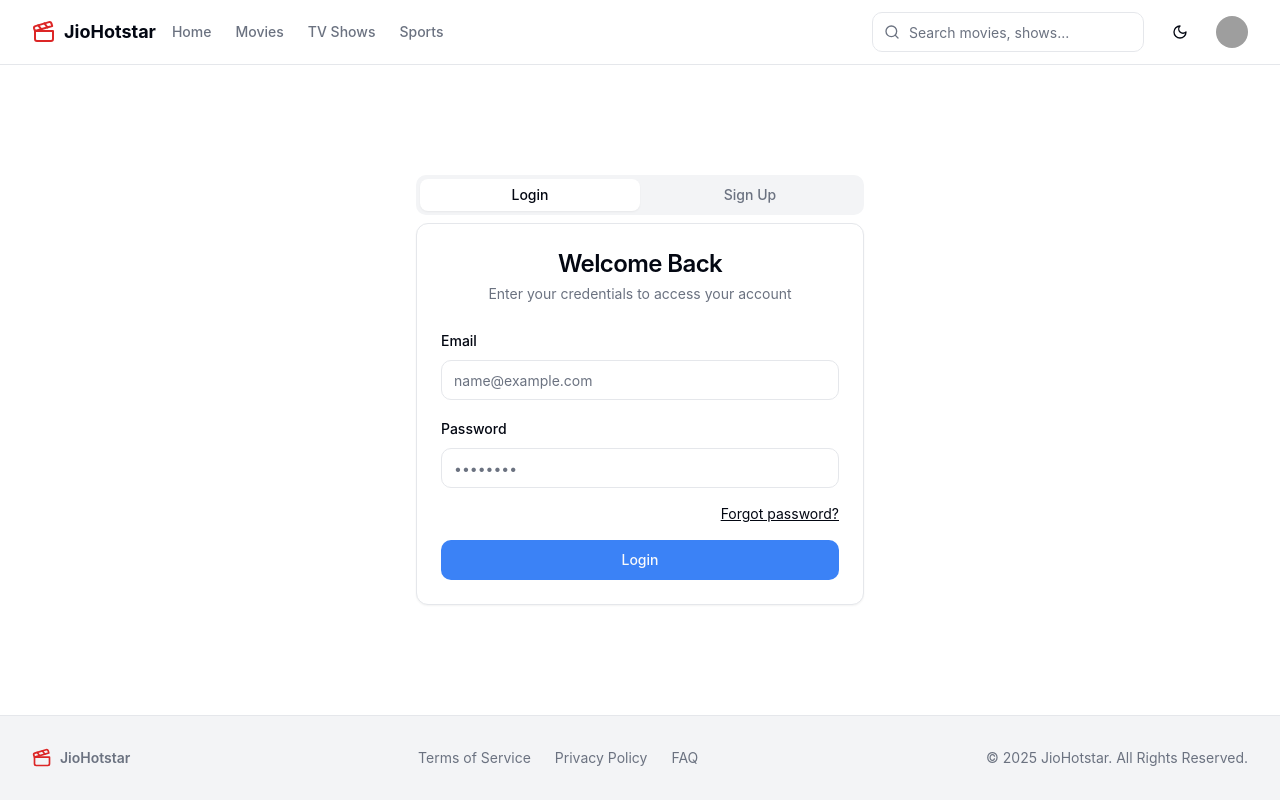
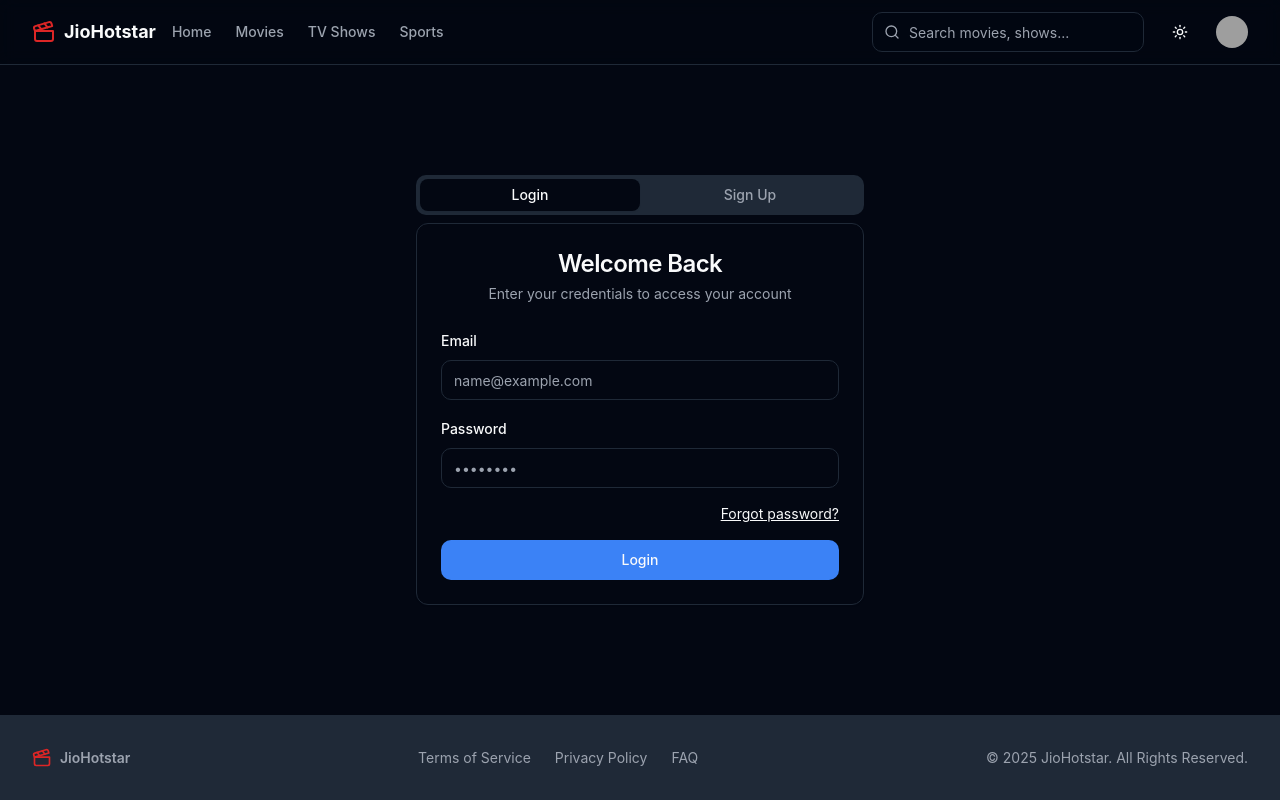
Before and after one commit to SadiqNaizam/mlo-a774-0524, a React (Vite) app: page /auth in a window 1280 px wide. Built offline with nearby package versions, Linux system fonts and the light colour scheme; grey boxes are pictures that could not be loaded.

Commit message:
Updated code files via regeneration: Header.tsx

```diff
--- a/src/components/layout/Header.tsx
+++ b/src/components/layout/Header.tsx
@@ -1,4 +1,4 @@
-import React, { useState } from 'react';
+import React, { useState, useEffect } from 'react';
 import { Link, NavLink } from 'react-router-dom';
 import { Button } from '@/components/ui/button';
 import { DropdownMenu, DropdownMenuContent, DropdownMenuItem, DropdownMenuLabel, DropdownMenuSeparator, DropdownMenuTrigger } from '@/components/ui/dropdown-menu';
@@ -11,8 +11,15 @@ const Header: React.FC = () => {
 
   // Mock authentication state. In a real app, this would come from a context or hook.
   const [isLoggedIn, setIsLoggedIn] = useState(true);
-  // Mock theme state
-  const [isDarkMode, setIsDarkMode] = useState(false);
+
+  // Theme state, defaulting to dark mode as requested.
+  const [isDarkMode, setIsDarkMode] = useState(true);
+
+  // Effect to apply the theme class to the <html> element
+  useEffect(() => {
+    const root = window.document.documentElement;
+    root.classList.toggle('dark', isDarkMode);
+  }, [isDarkMode]);
 
   const navLinkClasses = ({ isActive }: { isActive: boolean }) =>
     `text-sm font-medium transition-colors hover:text-primary ${
```
